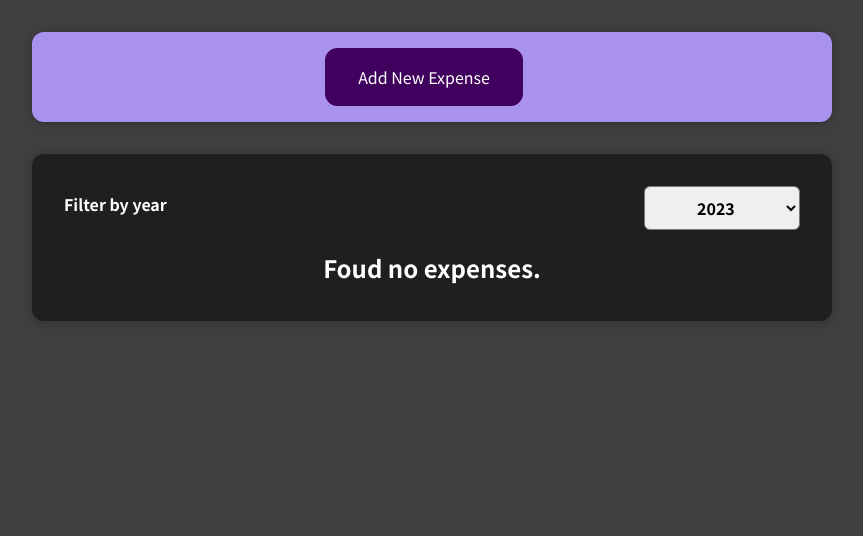
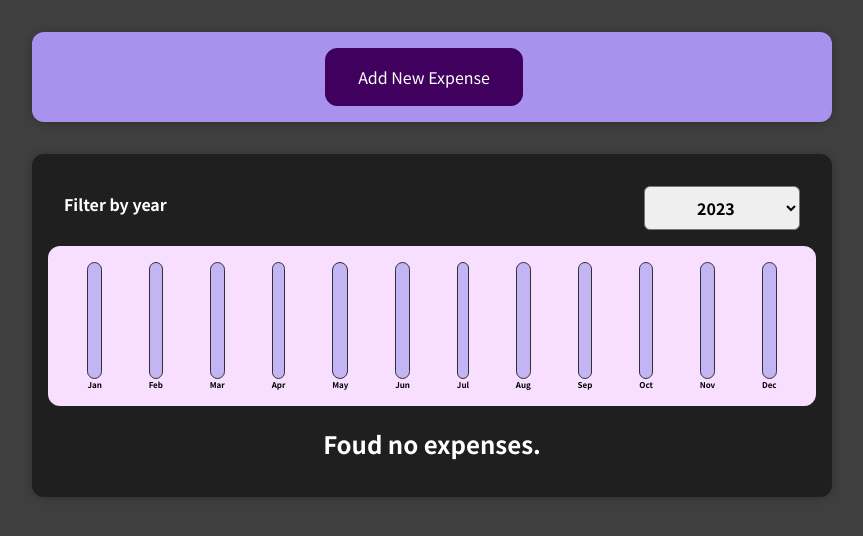
Before and after one commit to william-bispo/expenses, a React (Create React App) app: page / in a window 1280 px wide. Shown: the top 536 px of the page, without its empty margins (208-1071 px from the left). Built offline with nearby package versions, Linux system fonts and the light colour scheme.

Commit message:
Finished

```diff
--- a/src/components/Chart/Chart.js
+++ b/src/components/Chart/Chart.js
@@ -1,14 +1,17 @@
 import ChartBar from './ChartBar';
-import './chart.css';
+import './Chart.css';
 
 const Chart = (props) => {
+  const dataPointValues = props.dataPoints.map((dataPoint) => dataPoint.value);
+  const totalMaximum = Math.max(...dataPointValues);
+
   return (
     <div className="chart">
       {props.dataPoints.map((dataPoint) => (
         <ChartBar
           key={dataPoint.label}
           value={dataPoint.value}
-          maxValue={null}
+          maxValue={totalMaximum}
           label={dataPoint.label}
         />
       ))}
--- a/src/components/Chart/ChartBar.js
+++ b/src/components/Chart/ChartBar.js
@@ -1,10 +1,10 @@
-import './chartBar.css';
+import './ChartBar.css';
 
 const ChartBar = (props) => {
   let barFillHeight = '0%';
 
-  if (props.max > 0) {
-    barFillHeight.match.round((props.value / props.maxValue) * 100) + '%';
+  if (props.maxValue > 0) {
+    barFillHeight = Math.round((props.value / props.maxValue) * 100) + '%';
   }
 
   return (
--- a/src/components/Expenses/Expenses.js
+++ b/src/components/Expenses/Expenses.js
@@ -3,6 +3,7 @@ import ExpensesFilter from './ExpensesFilter';
 import Card from '../UI/Card';
 import './Expenses.css';
 import ExpensesList from './ExpensesList';
+import ExpensesChart from './ExpensesChart';
 
 const Expenses = (props) => {
   const [filterYear, setFilterYear] = useState('2023');
@@ -22,6 +23,7 @@ const Expenses = (props) => {
           selected={filterYear}
           onChangeFilter={filterChangeHandler}
         />
+        <ExpensesChart expenses={filteredExpenses} />
         <ExpensesList items={filteredExpenses} />
       </Card>
     </div>
--- /dev/null
+++ b/src/components/Expenses/ExpensesChart.js
@@ -0,0 +1,27 @@
+import Chart from '../Chart/Chart';
+
+const ExpensesChart = (props) => {
+  const chartDataPoints = [
+    { label: 'Jan', value: 0 },
+    { label: 'Feb', value: 0 },
+    { label: 'Mar', value: 0 },
+    { label: 'Apr', value: 0 },
+    { label: 'May', value: 0 },
+    { label: 'Jun', value: 0 },
+    { label: 'Jul', value: 0 },
+    { label: 'Aug', value: 0 },
+    { label: 'Sep', value: 0 },
+    { label: 'Oct', value: 0 },
+    { label: 'Nov', value: 0 },
+    { label: 'Dec', value: 0 },
+  ];
+
+  for (const expense of props.expenses) {
+    const expenseMonth = expense.date.getMonth(); // starting at 0 => January = 0
+    chartDataPoints[expenseMonth].value += expense.amount;
+  }
+
+  return <Chart dataPoints={chartDataPoints} />;
+};
+
+export default ExpensesChart;
--- a/src/components/NewExpense/ExpenseForm.js
+++ b/src/components/NewExpense/ExpenseForm.js
@@ -44,7 +44,7 @@ const ExpenseForm = (props) => {
 
     const expenseData = {
       title: enteredTitle,
-      amount: enteredAmount,
+      amount: +enteredAmount,
       date: new Date(enteredDate),
     };
 
```
